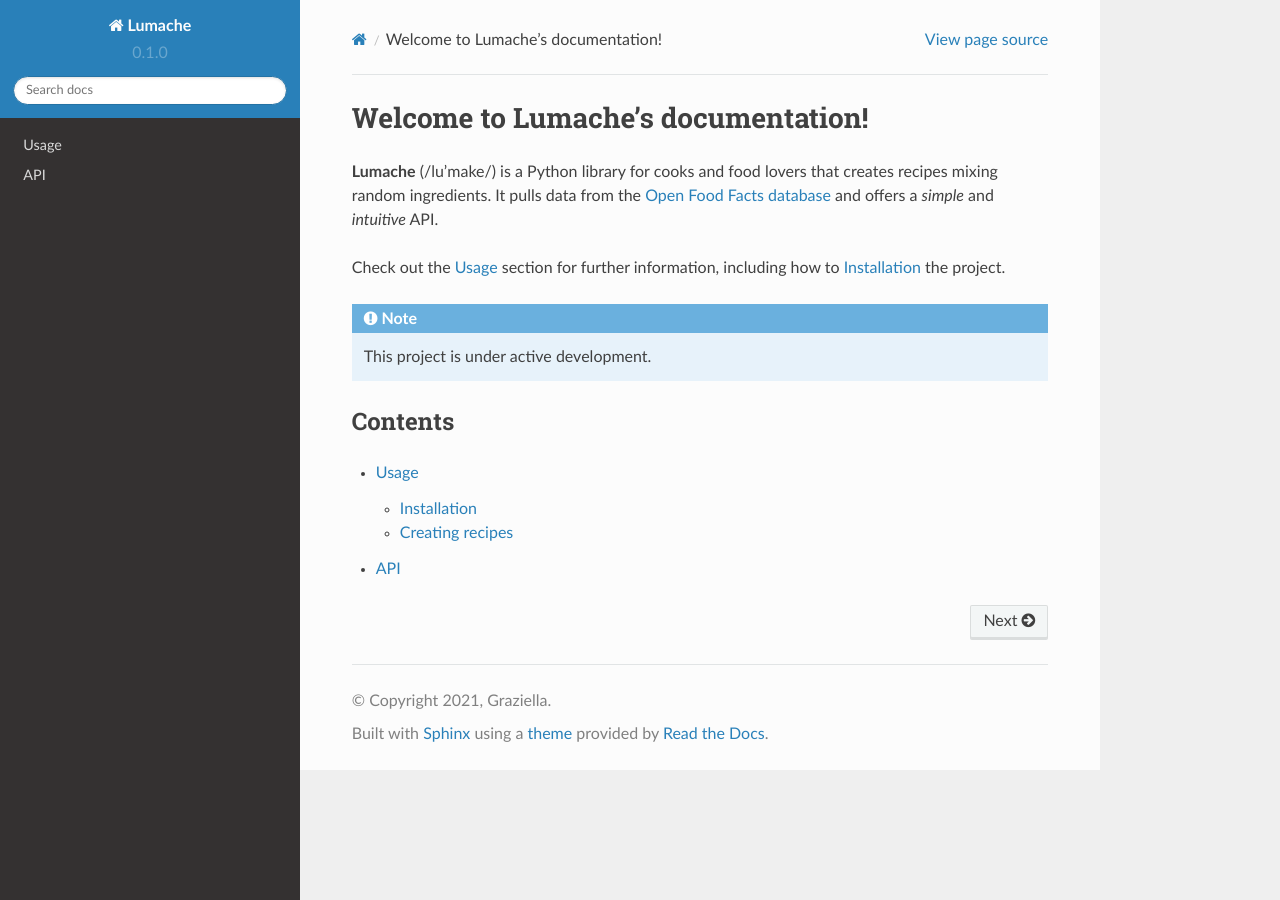
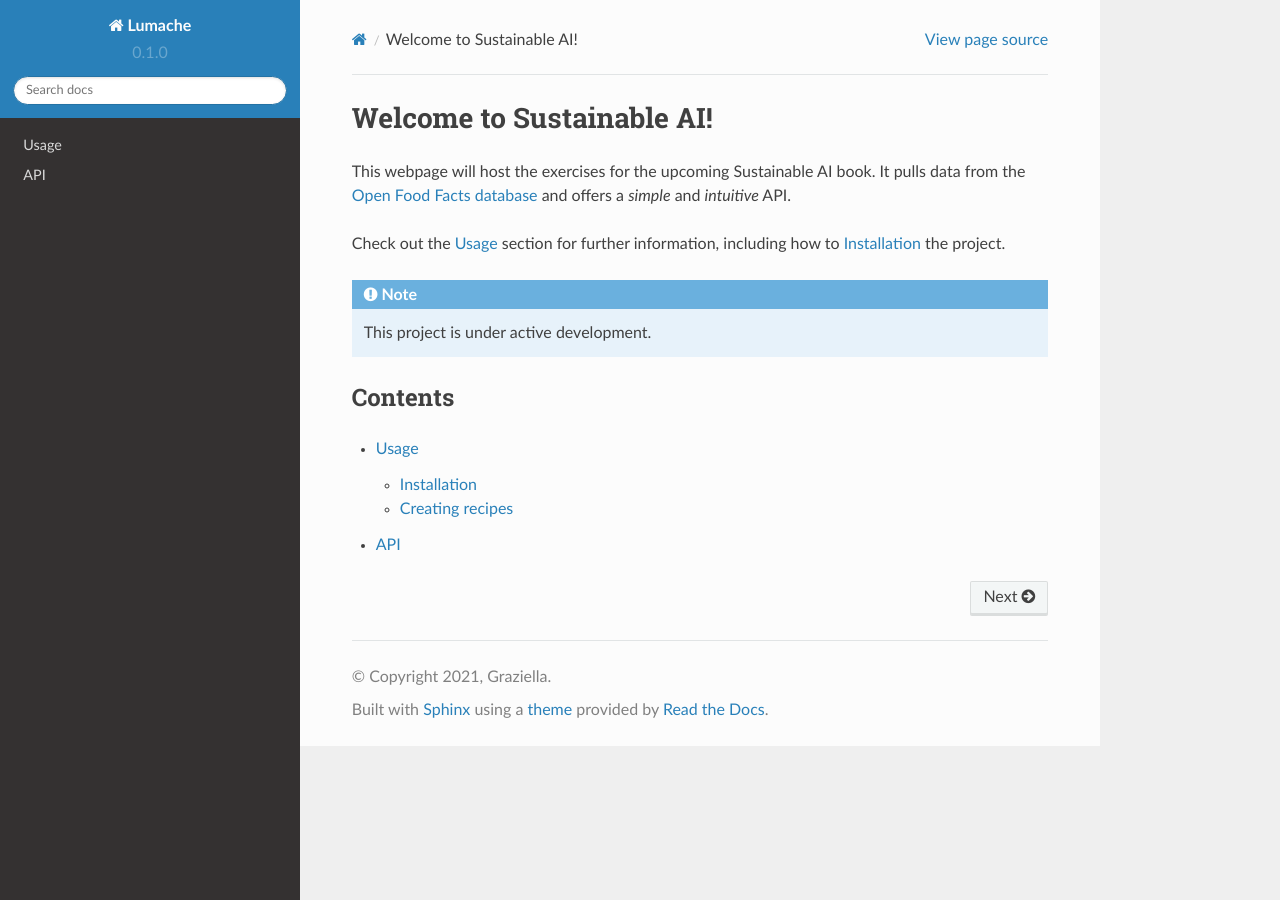
Before and after one commit to raghavian/sustainable-ai-notebooks, a Sphinx documentation site: the page built from docs/source/index.rst, in a window 1280 px wide. Built offline with Sphinx 7.4.7 and the Read the Docs theme 2.0.0, drawn with Linux system fonts in a browser that asks for light colours.

Commit message:
Change project name

```diff
--- a/docs/source/index.rst
+++ b/docs/source/index.rst
@@ -1,8 +1,7 @@
-Welcome to Lumache's documentation!
+Welcome to Sustainable AI!
 ===================================
 
-**Lumache** (/lu'make/) is a Python library for cooks and food lovers
-that creates recipes mixing random ingredients.
+This webpage will host the exercises for the upcoming Sustainable AI book.
 It pulls data from the `Open Food Facts database <https://world.openfoodfacts.org/>`_
 and offers a *simple* and *intuitive* API.
 
```
